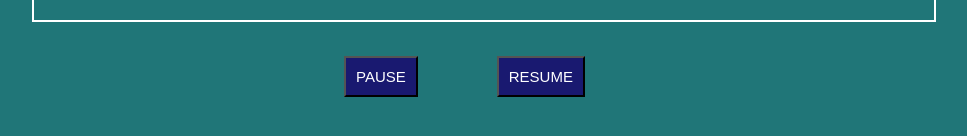
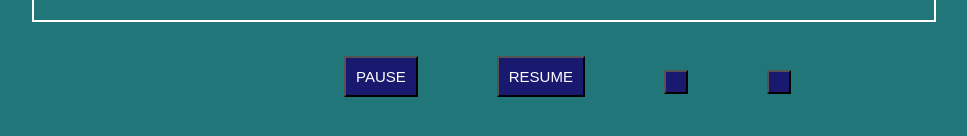
Before and after one commit to SreeGaneshTN/SpiderWebdevTask1, a plain HTML site: page index.html in a window 1280 px wide. Both pictures are taken after a click on the element "Click to Start A new Game". Shown: the part 492-628 px from the top of the page, without its empty margins (168-1135 px from the left). Drawn offline with Linux system fonts and the light colour scheme.

Commit message:
updated html

```diff
--- a/index.html
+++ b/index.html
@@ -31,6 +31,8 @@
         <div class='buttons'>
             <button onclick=game.pause()>Pause</button>
             <button onclick=game.resume()>Resume</button>
+            <button id='liquid_luck'></button>
+            <button id="gauntlet" onclick=gauntlet()></button>
         </div>
     </div>
     <div class='score'>
```
